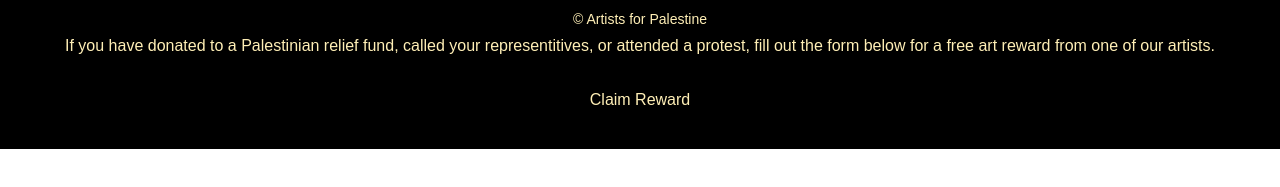
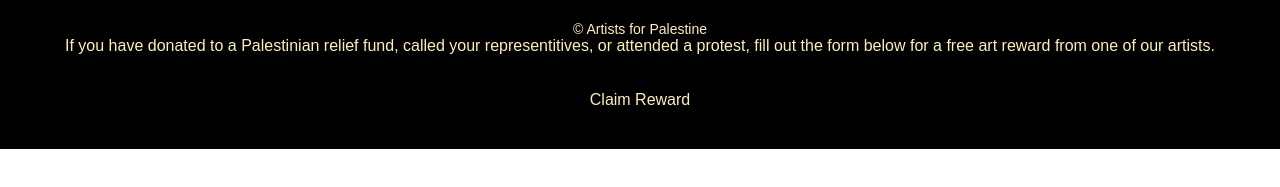
Before and after one commit to AngelRosePetals/AngelRosePetals.github.io, a plain HTML site: page index.html in a window 1280 px wide. Shown: the part 561-748 px from the top of the page. Drawn offline with Linux system fonts and the light colour scheme.

Commit message:
Update style.css

```diff
--- a/style.css
+++ b/style.css
@@ -106,15 +106,15 @@ img {
 
 .footer {
   background: #000;
-  height: 60px;
-  padding-bottom: 100px;
+  height: 80px;
+  padding-bottom: 80px;
 }
 
 .footer p {
   color: #FFEFB6;
   font-size: 14px;
-  height: 60px;
-  line-height: 60px;
+  height: 80px;
+  line-height: 80px;
   margin: 0;
 }
 
```
